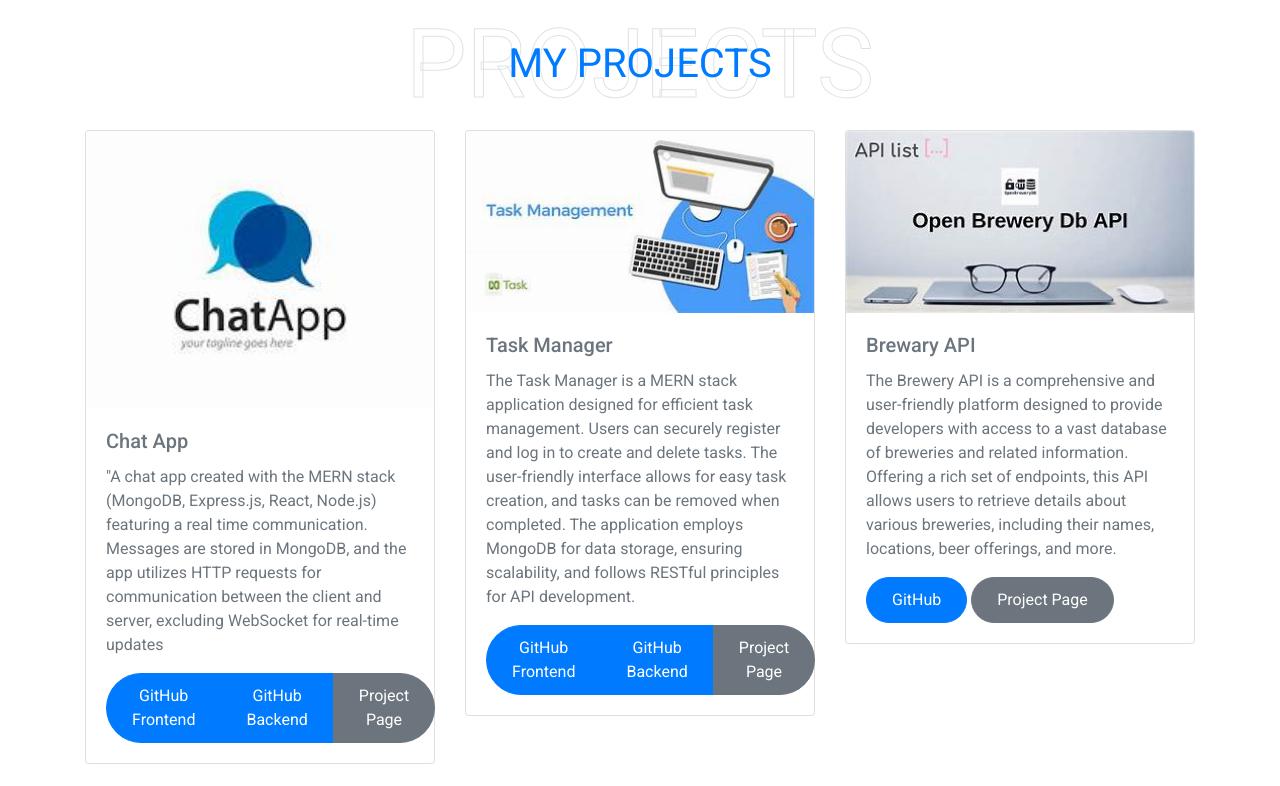
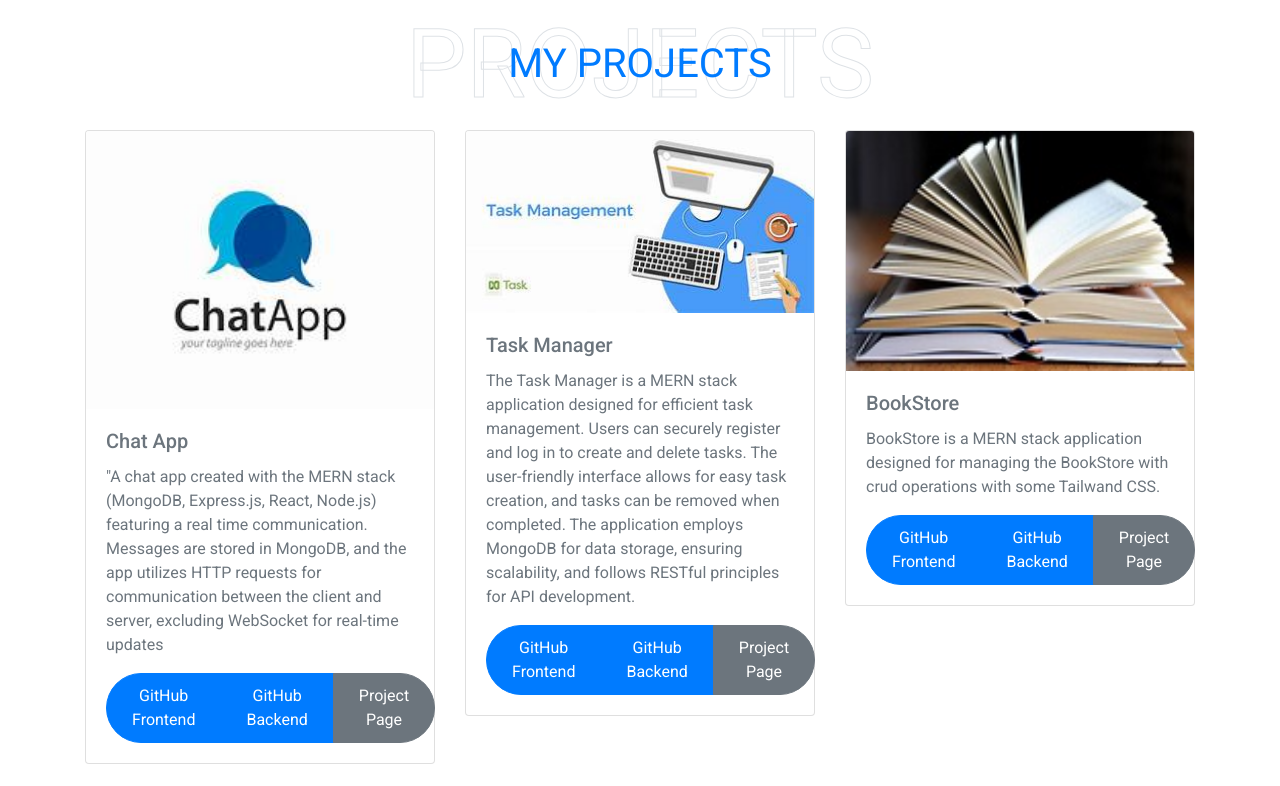
Before and after one commit to Ajaynaveen/portfolio, a plain HTML site: page index.html in a window 1280 px wide. Shown: the part 3560-4346 px from the top of the page. Drawn offline with nearby package versions, Linux system fonts and the light colour scheme.

Commit message:
project added

```diff
--- a/index.html
+++ b/index.html
@@ -334,7 +334,23 @@
                         <p class="card-text">
                             The Task Manager is a MERN stack application designed for efficient task management. Users can securely register and log in to create and delete tasks. The user-friendly interface allows for easy task creation, and tasks can be removed when completed. The application employs MongoDB for data storage, ensuring scalability, and follows RESTful principles for API development.
                         <div class="btn-group">
-                            <a href="https://github.com/Ajaynaveen/taskmanagement-frontend" target="_blank" class="btn btn-primary">GitHub Frontend</a>
+                            <a href="https://github.com/Ajaynaveen/Bookstorefrontend" target="_blank" class="btn btn-primary">GitHub Frontend</a>
+                            <a href="https://github.com/Ajaynaveen/Bookstorebrontend"  target="_blank"class="btn btn-primary">GitHub Backend</a>
+                            <a href="https://sensational-alfajores-bc2584.netlify.app"  target="_blank"class="btn btn-secondary">Project Page</a>
+                        </div>
+                    </div>
+                </div>
+            </div>
+
+            <div class="col-lg-4 mb-4">
+                <div class="card">
+                    <img src="images/books.jpg" class="card-img-top" alt="Project 1">
+                    <div class="card-body">
+                        <h5 class="card-title"> BookStore</h5>
+                        <p class="card-text">
+                            BookStore is a MERN stack application designed for   managing the BookStore with crud operations with some Tailwand CSS.
+                        <div class="btn-group">
+                            <a href="https://github.com/Ajaynaveen/" target="_blank" class="btn btn-primary">GitHub Frontend</a>
                             <a href="https://github.com/Ajaynaveen/taskmanagement-backend"  target="_blank"class="btn btn-primary">GitHub Backend</a>
                             <a href="https://regal-raindrop-2661fc.netlify.app"  target="_blank"class="btn btn-secondary">Project Page</a>
                         </div>
@@ -342,7 +358,9 @@
                 </div>
             </div>
 
-            <!-- Project 2 -->
+
+
+
             <div class="col-lg-4 mb-4">
                 <div class="card">
                     <img src="images/image2.jpeg" class="card-img-top" alt="Project 2">
```
Also changed, not shown: images/books.jpg (added).
